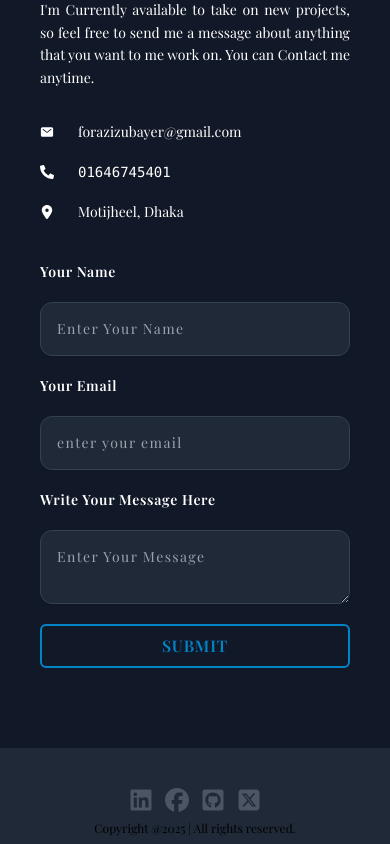
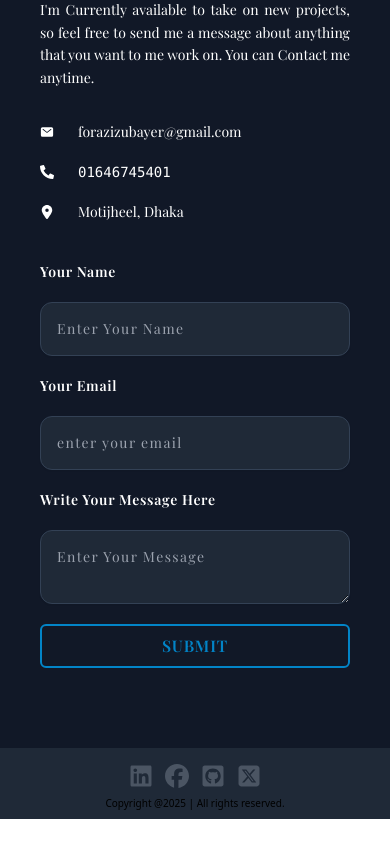
Before and after one commit to zubayerfarazi/zrfportfolio, a React (Create React App) app: page / in a window 390 px wide. Shown: the part 4584-5428 px from the top of the page. After the commit the page ends 5403 px from the top, so only its background shows below. Built offline with nearby package versions, Linux system fonts and the light colour scheme; a web font is replaced by a local one.

Commit message:
updated the footer

```diff
--- a/src/components/FOOTER/Footer.js
+++ b/src/components/FOOTER/Footer.js
@@ -12,7 +12,7 @@ const Footer = () => {
         <span className="text-sky-600">Farazi</span>
       </h1> */}
       <LeftSlider></LeftSlider>
-      <p className="text-center py-2 text-xs">Copyright @2025 | All rights reserved.</p>
+      <p className="text-center py-2 text-[10px] font-sans">Copyright @2025 | All rights reserved.</p>
     </div>
   );
 };
--- a/src/components/LEFTSLIDER/LeftSlider.js
+++ b/src/components/LEFTSLIDER/LeftSlider.js
@@ -10,7 +10,7 @@ const LeftSlider = () => {
   return (
     <div className="static md:fixed left-0 bottom-0 px-2">
       <div className="flex flex-col items-center">
-        <div className="flex flex-row pt-10 md:flex-col gap-3">
+        <div className="flex flex-row pt-4 md:flex-col gap-3">
           <Link to="https://www.linkedin.com/in/zubayerfarazi" target="_blank">
             <FaLinkedin className="text-gray-600 text-2xl cursor-pointer hover:text-white" />
           </Link>
```
